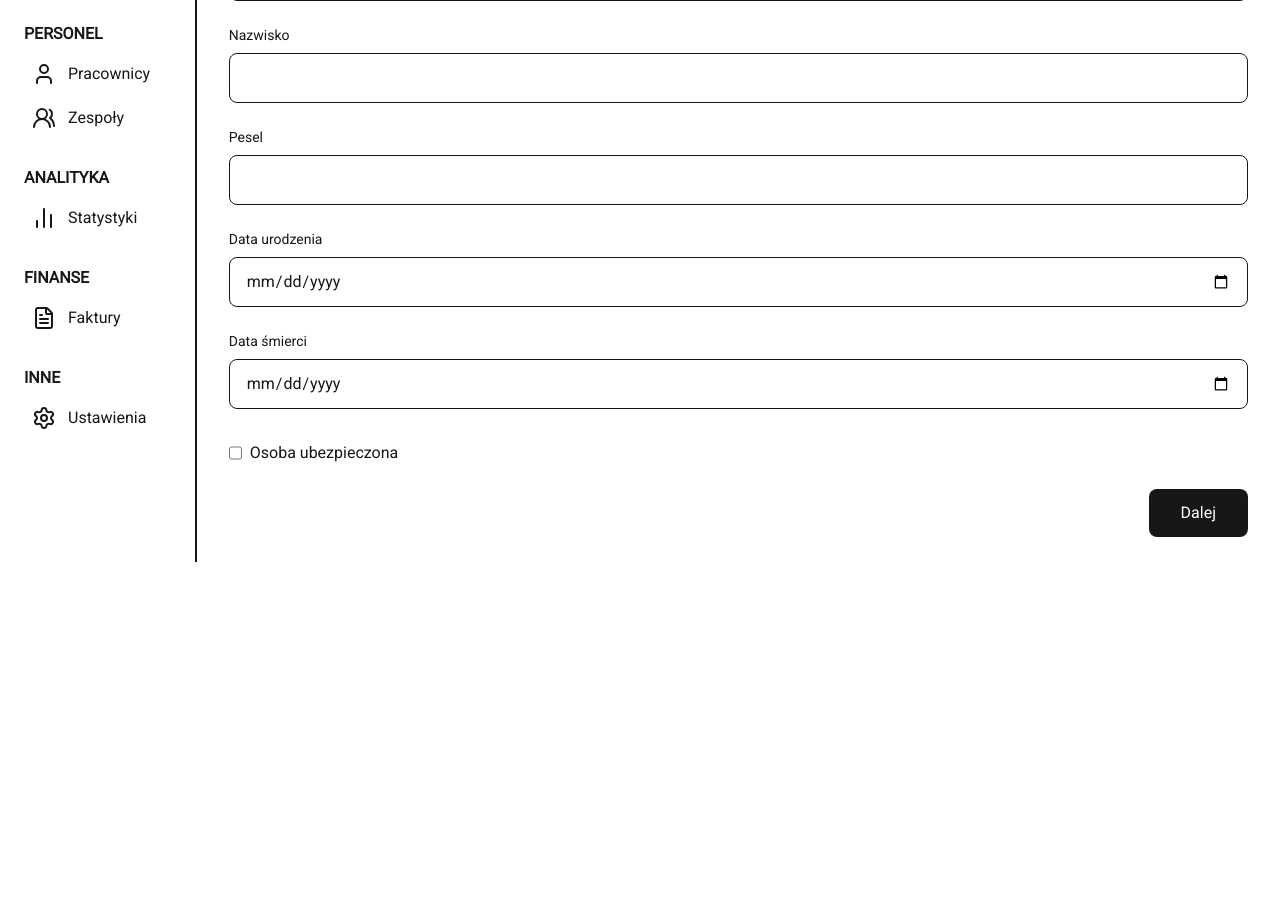
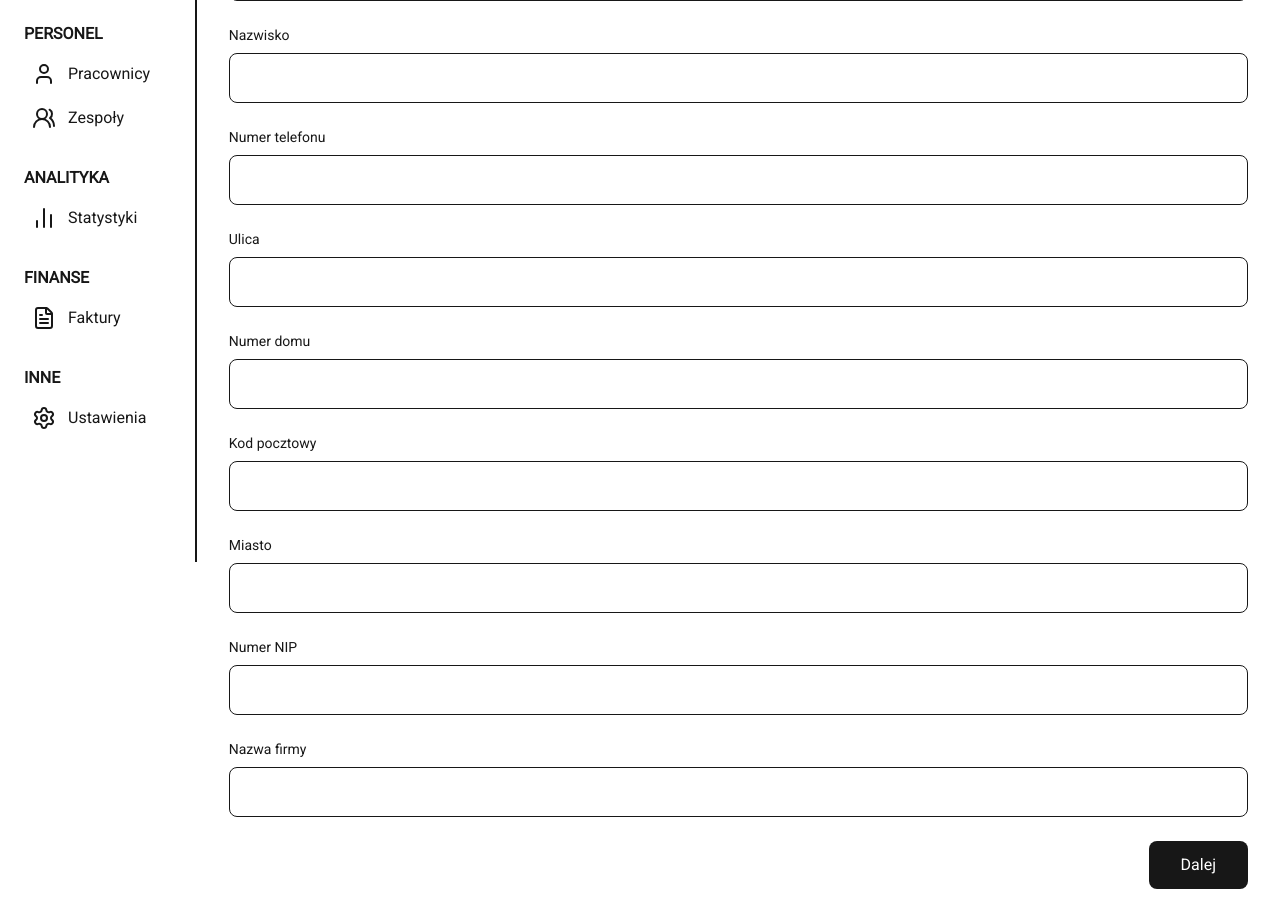
Before and after one commit to Paweluser/memoria, a Next.js app: page /dashboard/funerals/new in a window 1280 px wide. Shown: the part 320-1241 px from the top of the page. Before the commit the page ends 889 px from the top, so only its background shows below. Built offline with nearby package versions, Linux system fonts and the light colour scheme.

Commit message:
add client and ceremony forms

```diff
--- /dev/null
+++ b/src/app/components/Form/CeremonyForm.tsx
@@ -0,0 +1,62 @@
+"use client";
+
+import { useActionState } from "react";
+import { Input } from "./UI/Input";
+import { SubmitBtn } from "./UI/SubmitBtn";
+import { burialTypeEnum } from "@/db/validations/ceremoniesSchema";
+
+export function CeremonyForm() {
+  // [state, formState] = useActionState()
+
+  return (
+    <form className="mt-8 flex w-full flex-col space-y-6" action="">
+      <h2 className="border-b pb-2 text-xl">Krok 3: Dane ceremonii</h2>
+      <Input
+        label="Miasto"
+        inputAttribute="city"
+        type="text"
+        maxLength={100}
+        required
+      />
+      <Input
+        label="Data ceremonii"
+        inputAttribute="funeralDate"
+        type="date"
+        required
+      />
+
+      <Input
+        label="Godzina ceremonii"
+        inputAttribute="funeralTime"
+        type="time"
+      />
+      <Input label="Wprowadzenie" inputAttribute="bringingInTime" type="time" />
+      <Input label="Pożegnanie" inputAttribute="gatheringTime" type="time" />
+
+      <div className="space-y-2">
+        <label htmlFor="burialType" className="block text-sm">
+          Rodzaj pochówku
+        </label>
+        <select
+          id="burialType"
+          name="burialType"
+          className="w-full rounded-lg border px-4 py-3"
+          required
+        >
+          <option value="" disabled>
+            Wybierz opcję...
+          </option>
+          {burialTypeEnum.options.map((option) => (
+            <option key={option} value={option}>
+              {option}
+            </option>
+          ))}
+        </select>
+      </div>
+
+      <div className="flex justify-end pt-4">
+        <SubmitBtn>Dalej</SubmitBtn>
+      </div>
+    </form>
+  );
+}
--- /dev/null
+++ b/src/app/components/Form/ClientForm.tsx
@@ -0,0 +1,64 @@
+"use client";
+
+import { useActionState } from "react";
+import { Input } from "./UI/Input";
+import { SubmitBtn } from "./UI/SubmitBtn";
+
+export function ClientForm() {
+  // [state, formState] = useActionState()
+  return (
+    <form className="mt-8 flex w-full flex-col space-y-6" action="">
+      <h2 className="border-b pb-2 text-xl">Krok 2: Dane Zleceniodawcy</h2>
+      <Input label="Imię" inputAttribute="firstName" maxLength={50} required />
+      <Input
+        label="Nazwisko"
+        inputAttribute="lastName"
+        maxLength={50}
+        required
+      />
+      <Input
+        label="Numer telefonu"
+        inputAttribute="phone"
+        type="tel"
+        autoComplete="tel"
+        maxLength={15}
+        required
+      />
+      <Input
+        label="Ulica"
+        inputAttribute="street"
+        type="text"
+        maxLength={100}
+      />
+      <Input
+        label="Numer domu"
+        inputAttribute="houseNumber"
+        type="text"
+        maxLength={10}
+      />
+      <Input
+        label="Kod pocztowy"
+        inputAttribute="zipCode"
+        type="text"
+        maxLength={10}
+      />
+      <Input label="Miasto" inputAttribute="city" type="text" maxLength={100} />
+      <Input
+        label="Numer NIP"
+        inputAttribute="nip"
+        type="text"
+        maxLength={10}
+      />
+      <Input
+        label="Nazwa firmy"
+        inputAttribute="companyName"
+        type="text"
+        maxLength={255}
+      />
+
+      <div className="flex justify-end">
+        <SubmitBtn>Dalej</SubmitBtn>
+      </div>
+    </form>
+  );
+}
--- a/src/app/dashboard/funerals/new/page.tsx
+++ b/src/app/dashboard/funerals/new/page.tsx
@@ -1,11 +1,11 @@
 import PageHeader from "@/app/components/DashboardLayout/PageHeader";
-import { DeceasedForm } from "@/app/components/Form/DeceasedForm";
+import { ClientForm } from "@/app/components/Form/ClientForm";
 
 export default function NewFuneralPage() {
   return (
     <>
       <PageHeader title="Nowy pogrzeb" />
-      <DeceasedForm />
+      <ClientForm />
     </>
   );
 }
```
